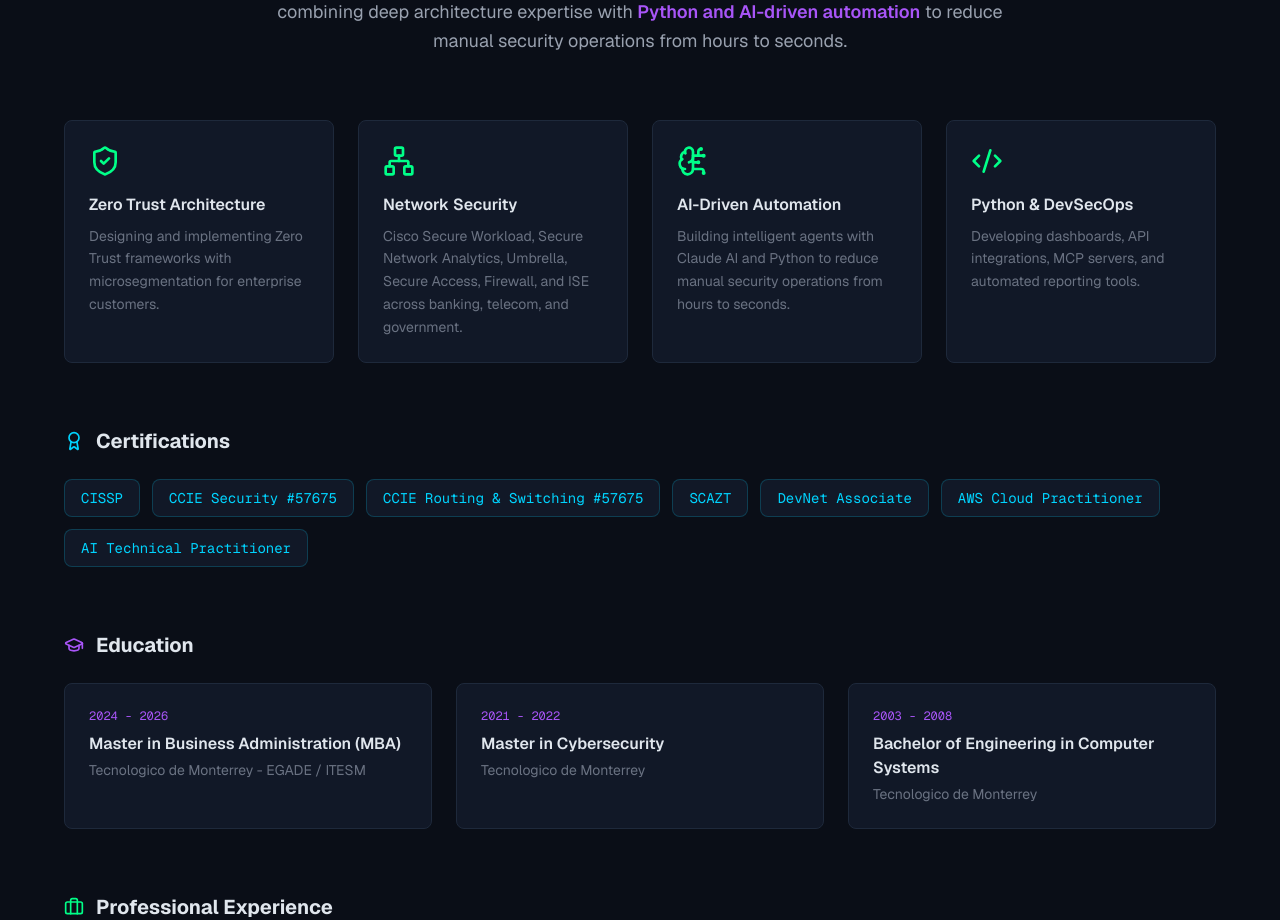
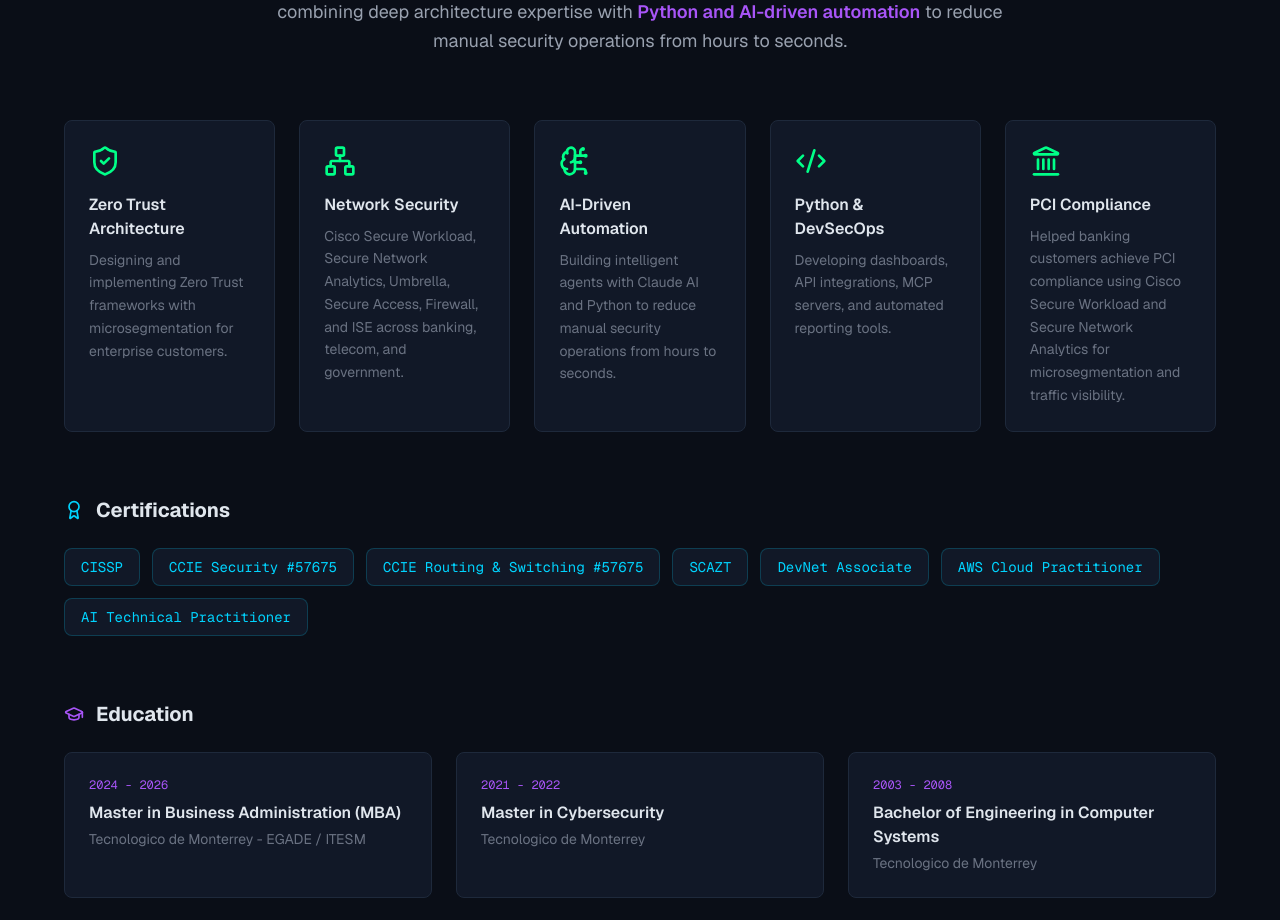
Before and after one commit to fehach/portfolio, a Next.js app: page / in a window 1280 px wide. Shown: the part 1120-2040 px from the top of the page. Built offline with nearby package versions, Linux system fonts and the light colour scheme.

Commit message:
feat: add PCI Compliance skill card

```diff
--- a/src/components/About.tsx
+++ b/src/components/About.tsx
@@ -8,6 +8,7 @@
   Briefcase,
   Building2,
   ChevronRight,
+  Landmark,
 } from "lucide-react";
 import FadeIn from "./FadeIn";
 
@@ -31,6 +32,11 @@
     icon: Code2,
     title: "Python & DevSecOps",
     description: "Developing dashboards, API integrations, MCP servers, and automated reporting tools.",
+  },
+  {
+    icon: Landmark,
+    title: "PCI Compliance",
+    description: "Helped banking customers achieve PCI compliance using Cisco Secure Workload and Secure Network Analytics for microsegmentation and traffic visibility.",
   },
 ];
 
@@ -158,7 +164,7 @@
         </div>
         </FadeIn>
 
-        <div className="grid grid-cols-1 sm:grid-cols-2 lg:grid-cols-4 gap-6">
+        <div className="grid grid-cols-1 sm:grid-cols-2 lg:grid-cols-5 gap-6">
           {skills.map((skill, i) => (
             <FadeIn key={skill.title} delay={0.1 * i}>
             <div
```
